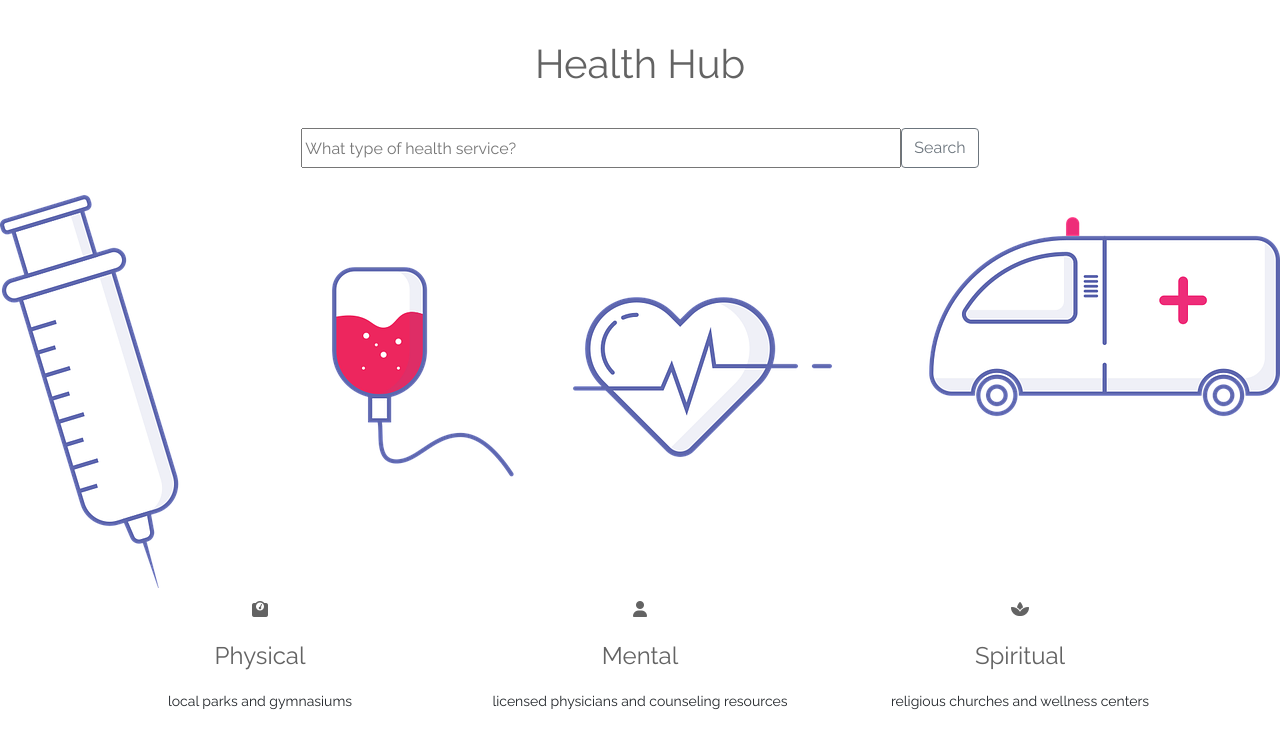
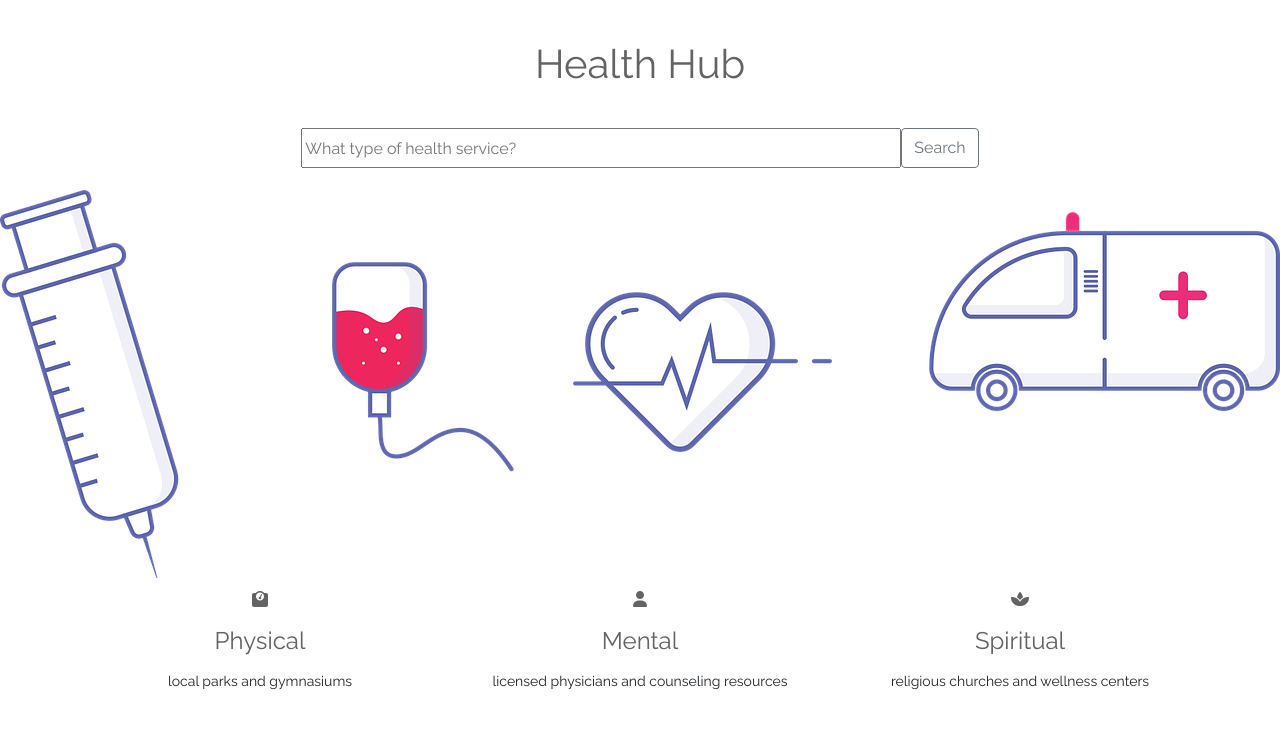
Before and after one commit to senseofsteph/healthhub, a Flask app: page / in a window 1280 px wide. Shown: the top 751 px of the page. Run offline with Flask 2, Linux system fonts and the light colour scheme; some libraries are stand-ins or nearby versions.

Commit message:
Resize background image and margins

```diff
--- a/static/css/base.css
+++ b/static/css/base.css
@@ -1,7 +1,7 @@
 /* Styling for Base HTML */
 
 .background {
-  height: 420px;
+  height: 410px;
   width: 100%;
   background-image: url(../img/medical-gdb4a9dbb6_1280.png);
   background-position: center;
@@ -29,12 +29,12 @@
 
 .services h4 {
   color: #636363;
-  margin: 20px 0 20px
+  margin: 15px 0 15px
 }
 
 .services p {
   font-size: 14px;
-  padding-bottom: 40px;
+  padding-bottom: 20px;
 }
 
 .services i {
```
